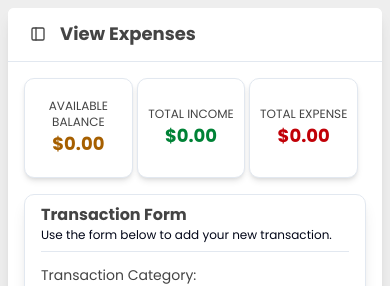
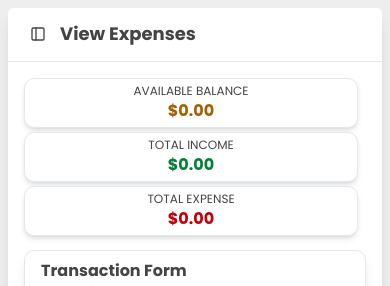
Before and after one commit to lengyangweb/exp-tracker-v2, a Next.js app: page /manage-expense/1 in a window 390 px wide. Shown: the top 286 px of the page. Built offline with nearby package versions, Linux system fonts and the light colour scheme; no server answers.

Commit message:
more mobile adjustment

```diff
--- a/src/app/manage-expense/[id]/balance-card.jsx
+++ b/src/app/manage-expense/[id]/balance-card.jsx
@@ -35,7 +35,7 @@ const BalanceCard = ({ histories = [] }) => {
 
   return (
     <div className="flex gap-2 rounded-lg w-full">
-      <div className="flex-1 flex h-25 rounded-lg gap-1 md:gap-4">
+      <div className="flex-1 flex flex-col md:flex-row h-25 rounded-lg gap-1 md:gap-4 w-full">
         <TransactionCard className="text-yellow-700" name="Available Balance" total={budget} />
         <TransactionCard className="text-green-700" name="Total Income" total={totalIncome} />
         <TransactionCard className="text-red-700" name="Total Expense" total={totalExpense} />
--- a/src/app/manage-expense/[id]/page.jsx
+++ b/src/app/manage-expense/[id]/page.jsx
@@ -63,13 +63,13 @@ export default function Page() {
     return (
       <MenuBar pageTitle="View Expenses">
         <div className="w-full py-4 h-full relative flex flex-col gap-4">
-          <div className="px-4 flex gap-4 flex-col mb-4 h-full">
+          <div className="px-4 flex flex-col md:flex-row gap-4 flex-col mb-4 h-full">
             <div className="flex flex-col gap-2">
               <div className="w-full">
                 <BalanceCard histories={histories} />
               </div>
             </div>
-            <div className="flex-1 flex flex-col gap-4">
+            <div className="w-full flex-1 flex flex-col md:flex-row gap-4 mt-14 lg:mt-0">
               <div className="w-full">
                 <AddTransactionForm trackerId={id} setRefetch={setRefetch} />
               </div>
--- a/src/app/manage-expense/[id]/transaction-card.jsx
+++ b/src/app/manage-expense/[id]/transaction-card.jsx
@@ -2,9 +2,9 @@
 
 export default function TransactionCard({ className, name, total }) {
   return (
-    <div className="flex-1 flex flex-col justify-center items-center border bg-white rounded-lg shadow-md">
+    <div className="flex-1 flex flex-col justify-center items-center border bg-white rounded-lg shadow-md py-1 lg:py-0">
       <span className="uppercase text-center text-xs sm:text-sm">{ name }</span>
-      <span className={`font-bold text-lg ${className}`}>
+      <span className={`font-bold lg:text-lg ${className}`}>
         ${total || "0.00"}
       </span>
     </div>
--- a/src/app/user-settings/page.jsx
+++ b/src/app/user-settings/page.jsx
@@ -6,8 +6,10 @@ import UserSetting from "./user-setting";
 import ResetPassword from "./reset-password";
 import { useEffect, useState } from "react";
 import { useRouter } from "next/navigation";
+import { useIsMobile } from "@/hooks/use-mobile";
 
 export default function UserSettingsPage() {
+  const isMobile = useIsMobile();
   const router = useRouter();
   const [user, setUser] = useState(null);
   const [loading, setLoading] = useState(true);
@@ -39,13 +41,17 @@ export default function UserSettingsPage() {
     fetchUserData();
   }, []);
 
+  // if (isMobile) {
+
+  // }
+
   return (
     <MenuBar pageTitle="User Settings">
-      <div className="flex gap-4 p-6">
+      <div className="flex flex-col lg:flex-row gap-4 p-6">
         <div className="flex-1">
           <ReOccuringExpenses />
         </div>
-        <div className="flex flex-col gap-3 w-[450px]">
+        <div className="flex flex-col gap-3 w-full sm:w-[450px]">
           <UserSetting user={user} isLoading={loading} />
           <ResetPassword />
         </div>
--- a/src/app/user-settings/user-setting.jsx
+++ b/src/app/user-settings/user-setting.jsx
@@ -1,3 +1,5 @@
+'use client';
+
 import { Button } from '@/components/ui/button'
 import { Card } from '@/components/ui/card'
 import { Input } from '@/components/ui/input'
```
